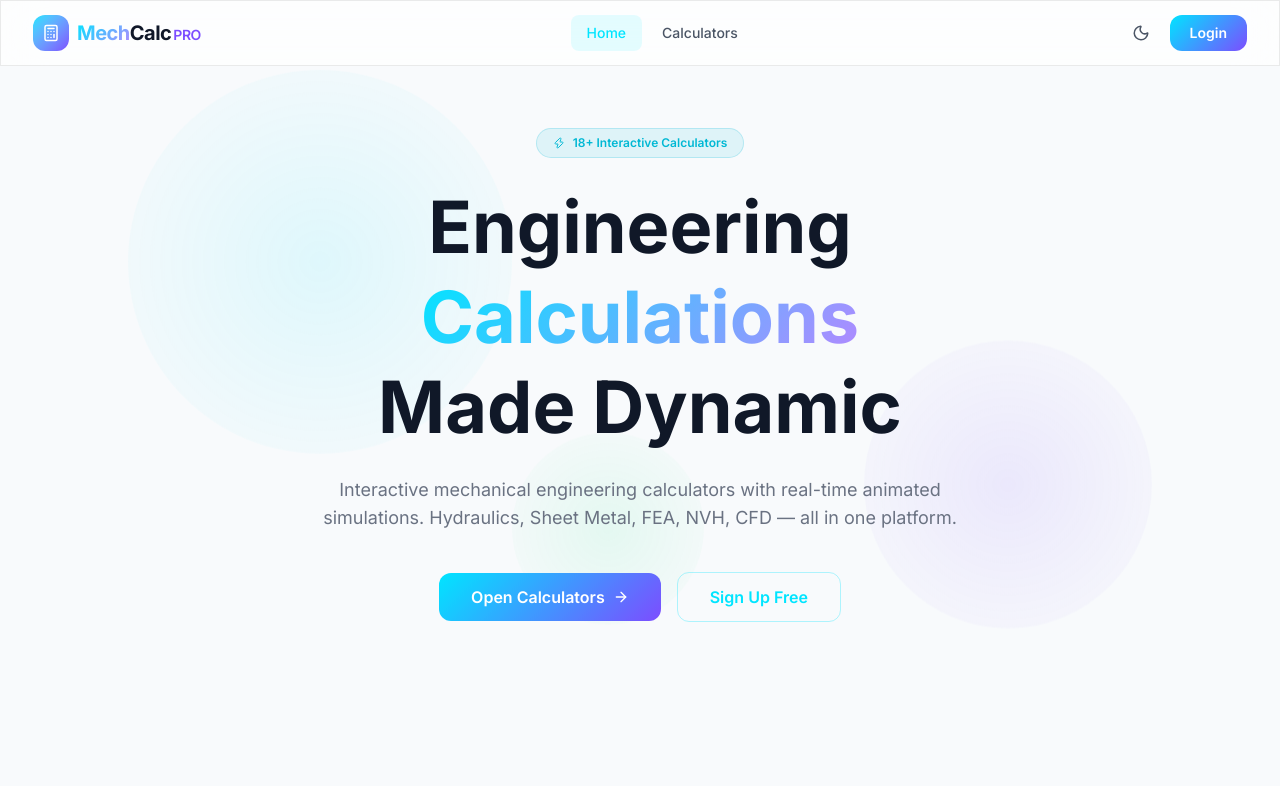
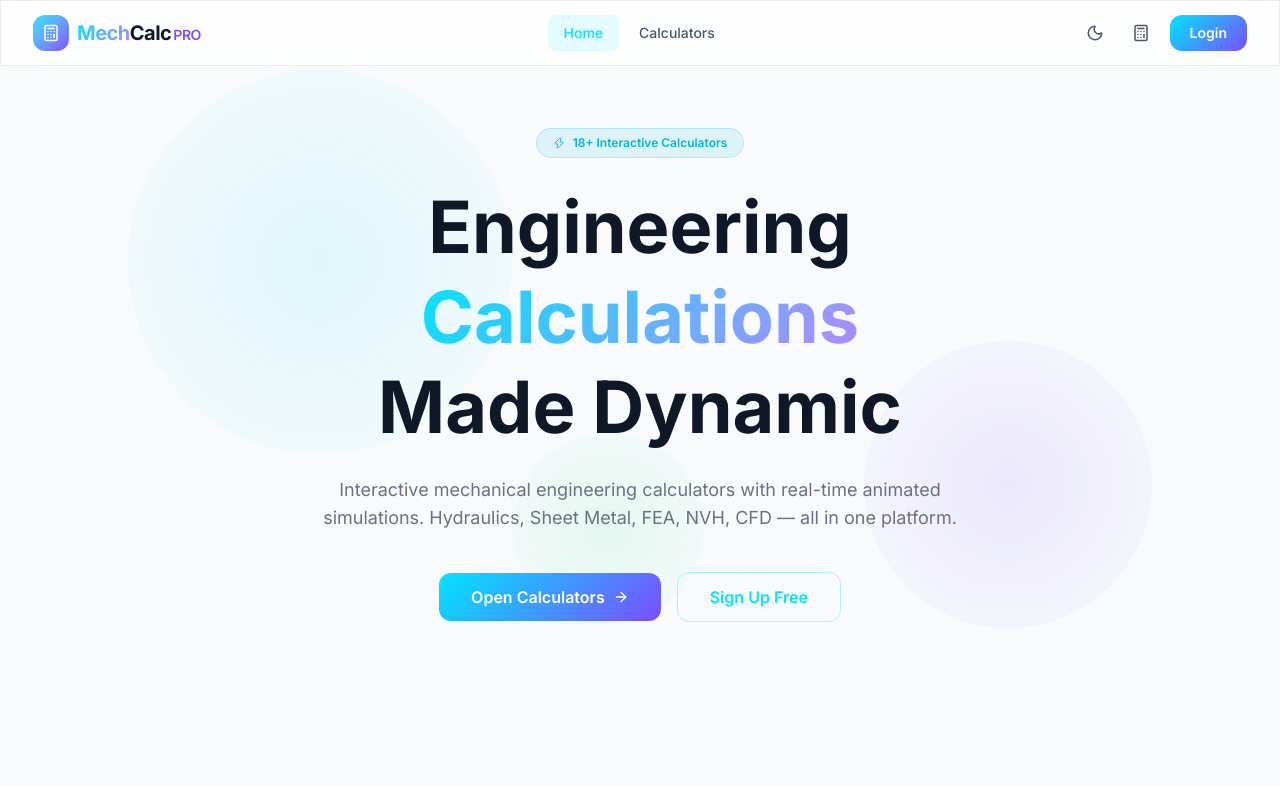
Before and after one commit to Dhanush102003/db_mech_pro, a React (Vite) app: page / in a window 1280 px wide. Shown: the top 786 px of the page. Built offline with nearby package versions, Linux system fonts and the light colour scheme.

Commit message:
Add Google link to Navbar
Added a link to Google with a Calculator icon in the Navbar. Fo adding the spreadsheet link

```diff
--- a/src/components/layout/Navbar.jsx
+++ b/src/components/layout/Navbar.jsx
@@ -62,6 +62,16 @@ export default function Navbar() {
             >
               {isDark ? <Sun size={18} /> : <Moon size={18} />}
             </button>
+
+             <a
+              href="https://google.com"
+              target="_blank"
+              rel="noopener noreferrer"
+              className={`p-2 rounded-xl transition-all duration-300 ${isDark ? 'hover:bg-white/10 text-gray-300' : 'hover:bg-gray-100 text-gray-600'}`}
+              aria-label="Go to Google"
+            >
+              <Calculator size={18} />
+            </a>
 
             {/* Auth */}
             {isLoggedIn ? (
```
